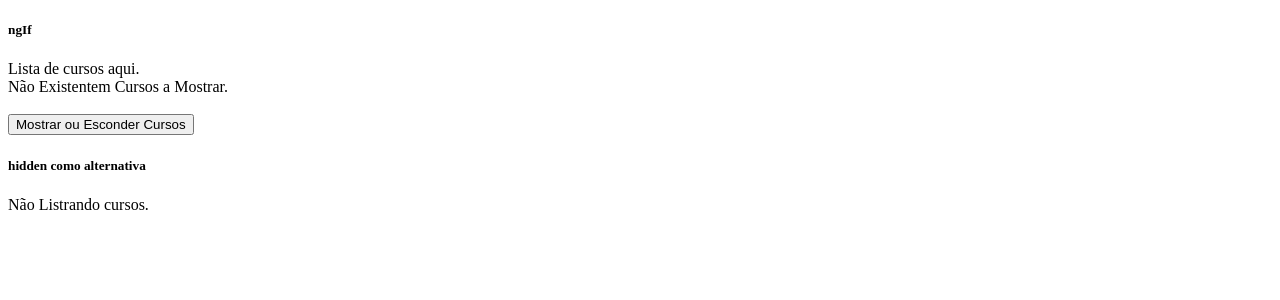
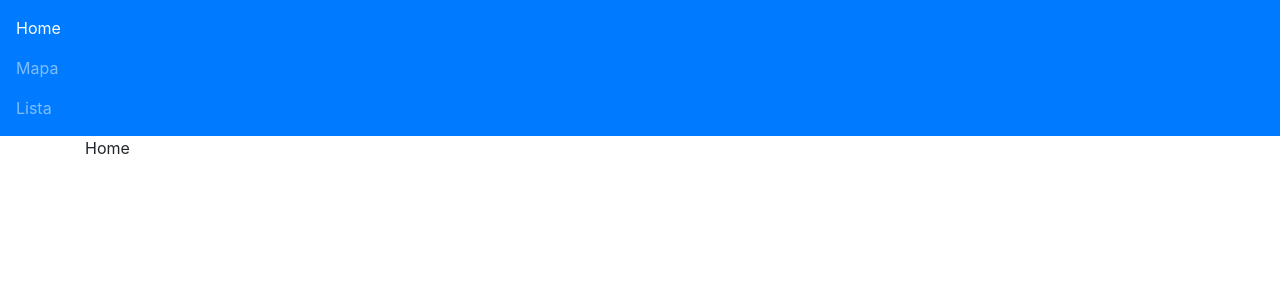
Before and after one commit to danilocalixto77/diretivas, an Angular app: page / in a window 1280 px wide. Shown: the top 300 px of the page. Built offline with nearby package versions, Linux system fonts and the light colour scheme.

Commit message:
CursoAngular#26#switchcase

```diff
--- a/angular.json
+++ b/angular.json
@@ -23,9 +23,14 @@
               "src/assets"
             ],
             "styles": [
+              "node_modules/bootstrap/dist/css/bootstrap.css",
               "src/styles.css"
             ],
-            "scripts": []
+            "scripts": [
+              "node_modules/jquery/dist/jquery.js",
+	            "node_modules/popper.js/dist/umd/popper.js",
+	            "node_modules/bootstrap/dist/js/bootstrap.js"
+            ]
           },
           "configurations": {
             "production": {
--- a/package.json
+++ b/package.json
@@ -18,6 +18,9 @@
     "@angular/platform-browser": "^14.1.0",
     "@angular/platform-browser-dynamic": "^14.1.0",
     "@angular/router": "^14.1.0",
+    "bootstrap": "^4.1.3",
+    "jquery": "^3.3.1",
+    "popper.js": "^1.14.3",
     "rxjs": "~7.5.0",
     "tslib": "^2.3.0",
     "zone.js": "~0.11.4"
--- a/src/app/app.component.html
+++ b/src/app/app.component.html
@@ -1 +1,3 @@
-<app-diretiva-ngif>ng</app-diretiva-ngif>
+<!--app-diretiva-ngif>ng</!--app-diretiva-ngif-->
+
+<app-diretiva-ngswitch></app-diretiva-ngswitch>
--- a/src/app/diretiva-ngswitch/diretiva-ngswitch.component.html
+++ b/src/app/diretiva-ngswitch/diretiva-ngswitch.component.html
@@ -1 +1,19 @@
-<p>diretiva-ngswitch works!</p>
+<nav class="navbar navbar-dark bg-primary">
+  <div class="nav navbar-nav">
+        <a class="nav-item nav-link"
+          [class.active]="aba == 'home'"
+          (click)="aba = 'home'">Home</a>
+        <a class="nav-item nav-link"
+        [class.active]="aba == 'mapa'"
+          (click)="aba = 'mapa'">Mapa</a>
+        <a class="nav-item nav-link"
+        [class.active]="aba == 'lista'"
+          (click)="aba = 'lista'">Lista</a>
+  </div>
+</nav>
+
+<div class="container" [ngSwitch]="aba">
+  <p *ngSwitchCase="'mapa'">Modo Mapa Ativado</p>
+  <p *ngSwitchCase="'lista'">Modo Lista Ativado</p>
+  <p *ngSwitchDefault>Home</p>
+</div>
--- a/src/app/diretiva-ngswitch/diretiva-ngswitch.component.ts
+++ b/src/app/diretiva-ngswitch/diretiva-ngswitch.component.ts
@@ -7,6 +7,8 @@ import { Component, OnInit } from '@angular/core';
 })
 export class DiretivaNgswitchComponent implements OnInit {
 
+  aba: string = 'home';
+
   constructor() { }
 
   ngOnInit(): void {
--- a/src/styles.css
+++ b/src/styles.css
@@ -1 +1,2 @@
 /* You can add global styles to this file, and also import other style files */
+@import '~bootstrap/dist/css/bootstrap.min.css';
```
Also changed, not shown: 1 other file (tests, documents, lock files or other folders).
